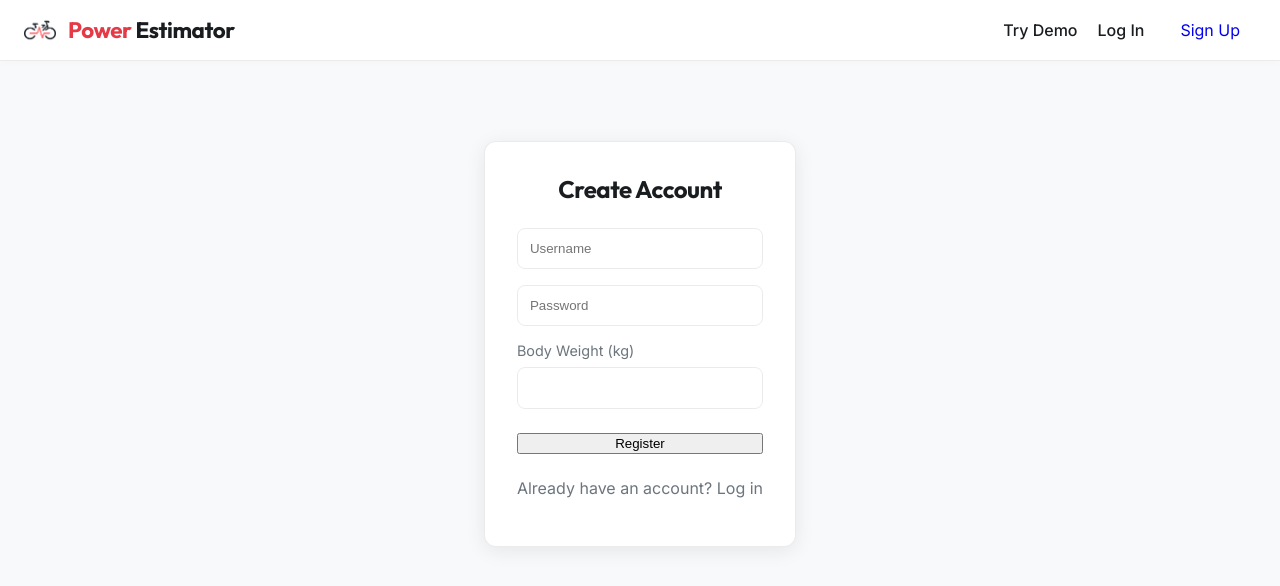
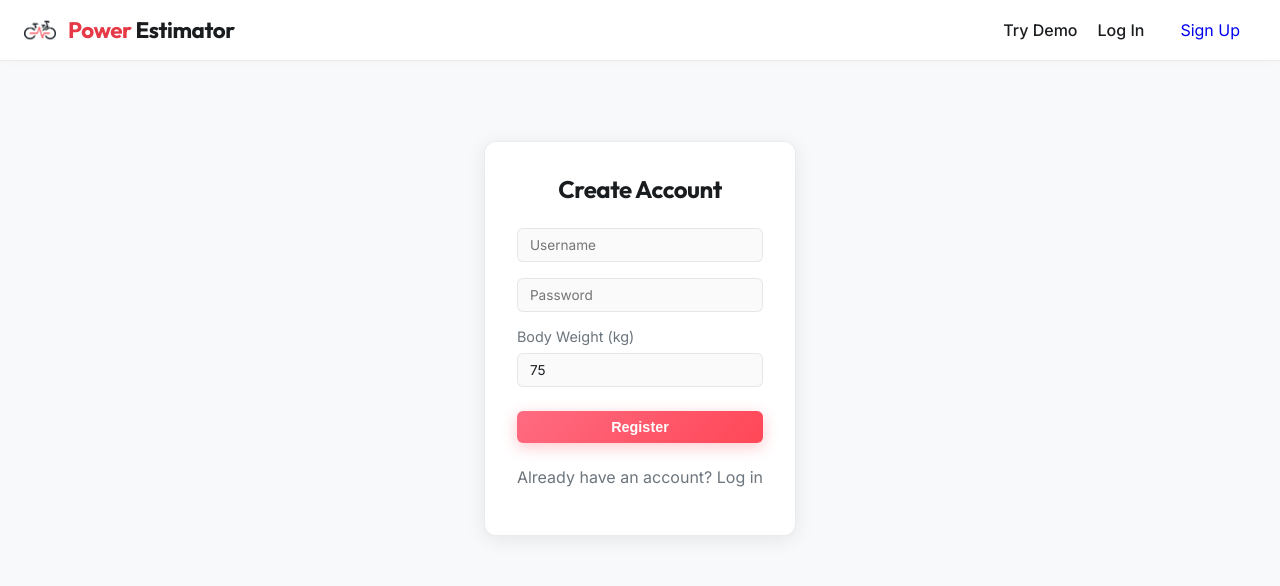
Before and after one commit to chrisb09/cycling_power_estimator, a React (Vite) app in the folder frontend/: page /register in a window 1280 px wide. Shown: the top 586 px of the page. Built offline with nearby package versions, Linux system fonts and the light colour scheme.

Commit message:
style: fix input fields on auth pages by moving them to global css variables

```diff
--- a/frontend/src/index.css
+++ b/frontend/src/index.css
@@ -109,7 +109,7 @@ h1, h2, h3, h4, h5, h6 {
   font-weight: 600;
 }
 
-input[type="number"], select {
+input[type="number"], input[type="text"], input[type="password"], select {
   background: rgba(0, 0, 0, 0.02);
   border: 1px solid var(--border-color);
   color: var(--text-primary);
@@ -124,7 +124,7 @@ input[type="number"], select {
   text-overflow: ellipsis;
 }
 
-input[type="number"]:focus, select:focus {
+input[type="number"]:focus, input[type="text"]:focus, input[type="password"]:focus, select:focus {
   border-color: var(--accent);
   box-shadow: 0 0 0 2px rgba(255, 71, 87, 0.2);
 }
--- a/frontend/src/pages/Login.jsx
+++ b/frontend/src/pages/Login.jsx
@@ -27,11 +27,11 @@ export default function Login() {
       {error && <div style={{ color: 'var(--accent)', background: 'rgba(255, 71, 87, 0.1)', padding: '12px', borderRadius: '8px', marginBottom: '16px' }}>{error}</div>}
       <form onSubmit={handleLogin} style={{ display: 'flex', flexDirection: 'column', gap: '16px' }}>
         <input
+          type="text"
           placeholder="Username"
           value={username}
           onChange={e => setUsername(e.target.value)}
           required
-          style={{ padding: '12px', borderRadius: '8px', border: '1px solid var(--border-color)', background: 'var(--bg-main)', color: 'white' }}
         />
         <input
           type="password"
@@ -39,9 +39,8 @@ export default function Login() {
           value={password}
           onChange={e => setPassword(e.target.value)}
           required
-          style={{ padding: '12px', borderRadius: '8px', border: '1px solid var(--border-color)', background: 'var(--bg-main)', color: 'white' }}
         />
-        <button type="submit" className="button" style={{ marginTop: '8px' }}>Log In</button>
+        <button type="submit" className="btn-primary" style={{ marginTop: '8px' }}>Log In</button>
       </form>
       <p style={{ marginTop: '24px', textAlign: 'center', color: 'var(--text-secondary)' }}>
         Don't have an account? <Link to="/register" style={{ color: 'var(--primary)', textDecoration: 'none' }}>Register</Link>
--- a/frontend/src/pages/Register.jsx
+++ b/frontend/src/pages/Register.jsx
@@ -28,11 +28,11 @@ export default function Register() {
       {error && <div style={{ color: 'var(--accent)', background: 'rgba(255, 71, 87, 0.1)', padding: '12px', borderRadius: '8px', marginBottom: '16px' }}>{error}</div>}
       <form onSubmit={handleRegister} style={{ display: 'flex', flexDirection: 'column', gap: '16px' }}>
         <input
+          type="text"
           placeholder="Username"
           value={username}
           onChange={e => setUsername(e.target.value)}
           required
-          style={{ padding: '12px', borderRadius: '8px', border: '1px solid var(--border-color)', background: 'var(--bg-main)', color: 'white' }}
         />
         <input
           type="password"
@@ -40,7 +40,6 @@ export default function Register() {
           value={password}
           onChange={e => setPassword(e.target.value)}
           required
-          style={{ padding: '12px', borderRadius: '8px', border: '1px solid var(--border-color)', background: 'var(--bg-main)', color: 'white' }}
         />
         <div style={{ display: 'flex', flexDirection: 'column', gap: '8px' }}>
             <label style={{ fontSize: '0.9rem', color: 'var(--text-secondary)' }}>Body Weight (kg)</label>
@@ -50,10 +49,9 @@ export default function Register() {
               value={weightKg}
               onChange={e => setWeightKg(e.target.value)}
               required
-              style={{ padding: '12px', borderRadius: '8px', border: '1px solid var(--border-color)', background: 'var(--bg-main)', color: 'white' }}
             />
         </div>
-        <button type="submit" className="button" style={{ marginTop: '8px' }}>Register</button>
+        <button type="submit" className="btn-primary" style={{ marginTop: '8px' }}>Register</button>
       </form>
       <p style={{ marginTop: '24px', textAlign: 'center', color: 'var(--text-secondary)' }}>
         Already have an account? <Link to="/login" style={{ color: 'var(--primary)', textDecoration: 'none' }}>Log in</Link>
```
